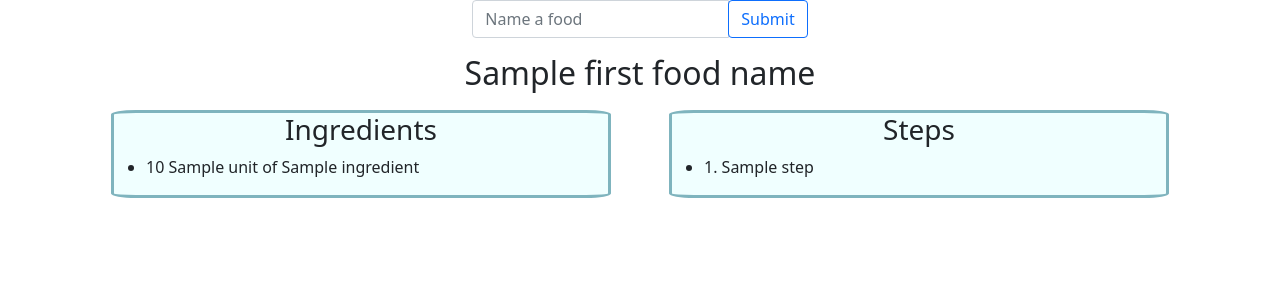
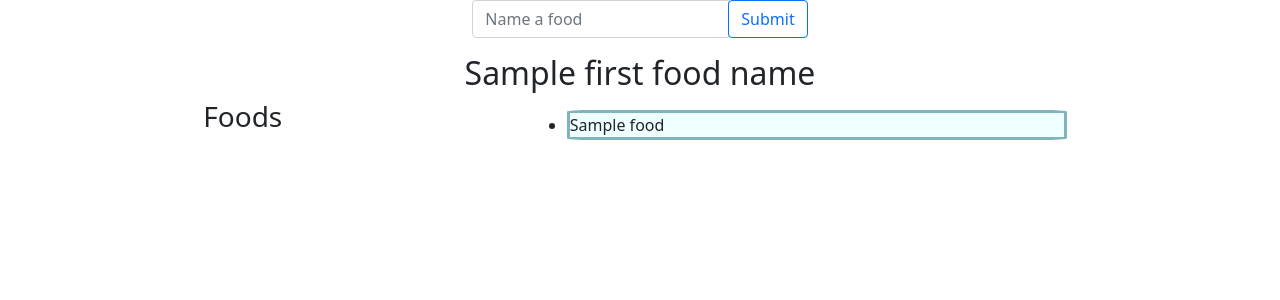
Before and after one commit to waqaspathan00/recipe-finder, a Flask app: template website/templates/home.html in a window 1280 px wide. Shown: the part 56-356 px from the top of the page. Run offline with Flask 2, Linux system fonts and the light colour scheme; the template is opened without the code that fills it: most values are stand-ins (such as "Sample title", 1, 10 or a date in 2020); some libraries are stand-ins or nearby versions.

Commit message:
home page will now display only the names of food results

```diff
--- a/helpers/recipe.py
+++ b/helpers/recipe.py
@@ -1,4 +1,3 @@
-from flask import request
 import json
 import requests
 
--- a/website/templates/home.html
+++ b/website/templates/home.html
@@ -17,31 +17,14 @@
     </div>
 
     <div class="flexbox-container">
-        <div class="flexbox-item">
-            {% if ingredients %}
-                <h3 class="title">Ingredients</h3>
-                {% for ingredient in ingredients %}
-                    <ul>
-                        {% if ingredient["unit"] %}
-                            <li>{{ ingredient["amount"] }} {{ ingredient["unit"] }} of {{ ingredient["name"] }}</li>
-                        {% else %}
-                            <li>{{ ingredient["amount"] | int }} {{ ingredient["name"] }}</li>
-                        {% endif %}
-                    </ul>
+        {% if foods %}
+            <h3 class="title">Foods</h3>
+            <ul>
+                {% for food in foods %}
+                    <li class="flexbox-item">{{ food["name"] }}</li>
                 {% endfor %}
-            {% endif %}
-        </div>
-
-        <div class="flexbox-item">
-            {% if steps %}
-                <h3 class="title">Steps</h3>
-                {% for step in steps %}
-                    <ul>
-                        <li>{{ step["number"] }}. {{ step["step"] }}</li>
-                    </ul>
-                {% endfor %}
-            {% endif %}
-        </div>
+            </ul>
+        {% endif %}
     </div>
 
 {% endblock %}
```
Also changed, not shown: website/controllers/recipe_controller.py (+7 -7 lines).
